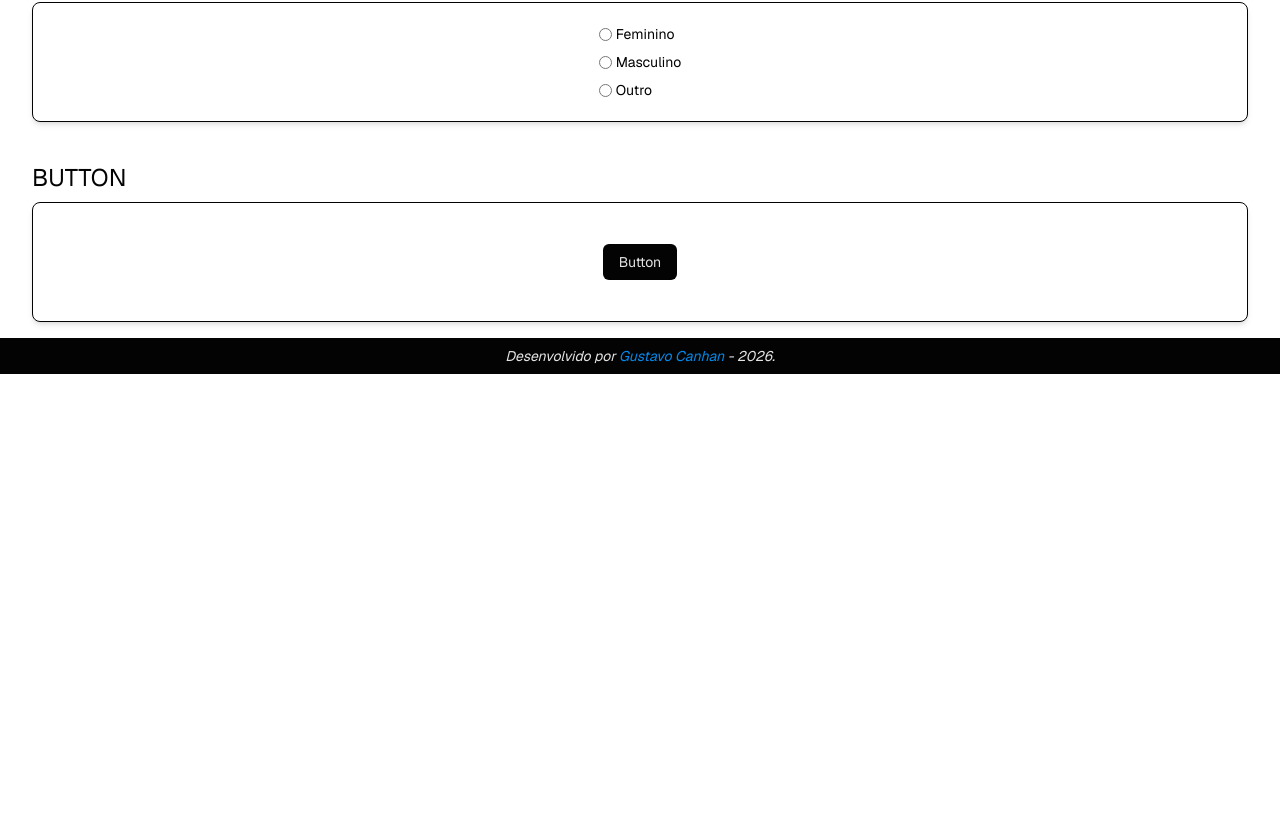
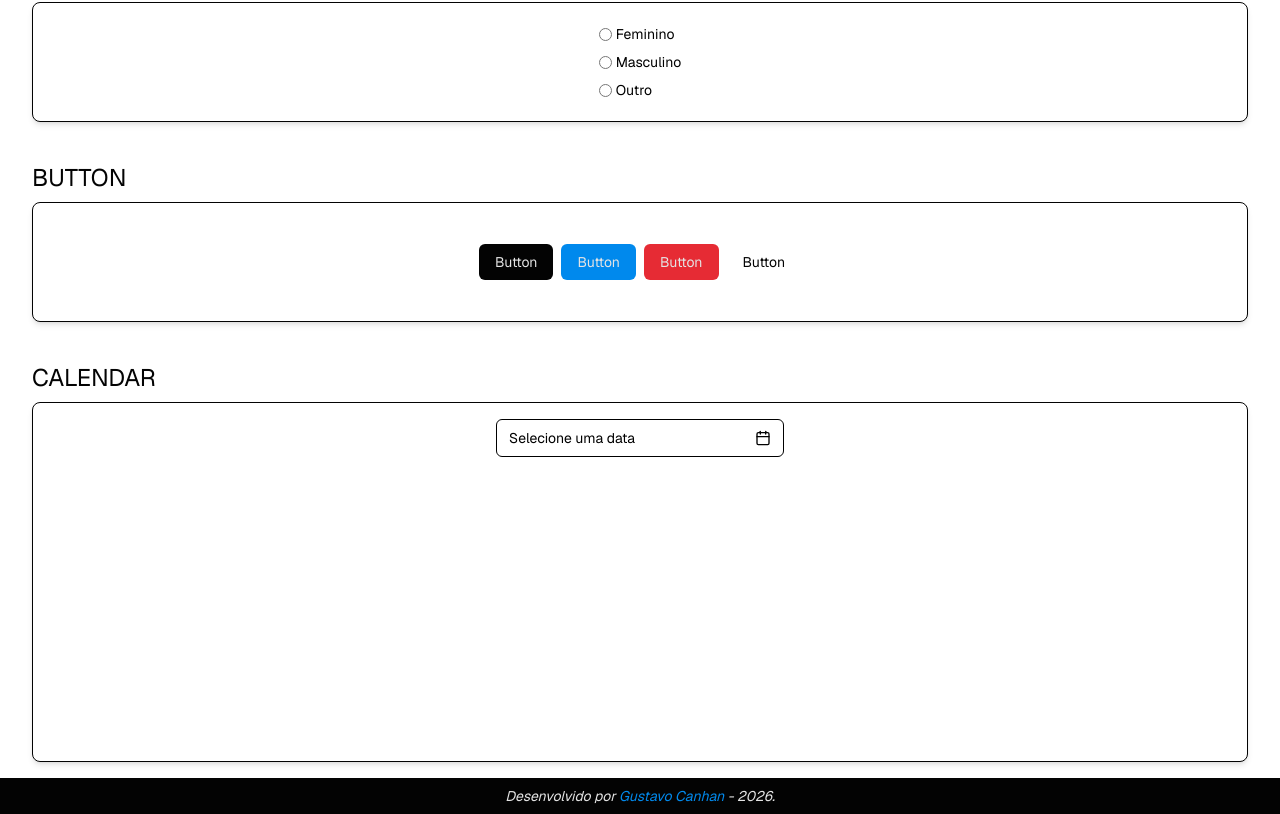
Before and after one commit to gustavocanhan/ComponentesReact, a Next.js app: page / in a window 1280 px wide. Shown: the part 1362-2176 px from the top of the page. Before the commit the page ends 1736 px from the top, so only its background shows below. Built offline with nearby package versions, Linux system fonts and the light colour scheme.

Commit message:
feat: add component calendar

```diff
--- a/src/app/componentes/page.tsx
+++ b/src/app/componentes/page.tsx
@@ -10,6 +10,7 @@ export default function Componentes() {
     "Search",
     "Radio",
     "Button",
+    "Calendar",
   ];
 
   return (
--- a/src/app/page.tsx
+++ b/src/app/page.tsx
@@ -2,6 +2,7 @@
 import Accordion from "@/components/accordion/Accordion";
 import Alert from "@/components/alert/Alert";
 import Button from "@/components/button/Button";
+import DatePicker from "@/components/date/DatePicker";
 import Dialog from "@/components/dialog/Dialog";
 import { Input } from "@/components/input/Input";
 import { InputLabel } from "@/components/input/InputLabel";
@@ -133,8 +134,20 @@ export default function Home() {
       {/* Button */}
       <div className="py-4 px-8">
         <h1 className="text-2xl text-foreground pb-2">BUTTON</h1>
-        <div className="px-2 shadow-md w-full h-30 bg-background border rounded-lg border-foreground flex justify-center items-center">
+        <div className="px-2 shadow-md w-full h-30 bg-background border rounded-lg border-foreground flex justify-center items-center gap-2">
           <Button value="Button" variant="default" />
+          <Button value="Button" variant="primary" />
+          <Button value="Button" variant="destructive" />
+          <Button value="Button" variant="ghost" />
+        </div>
+      </div>
+      {/* Calendar */}
+      <div className="py-4 px-8">
+        <h1 className="text-2xl text-foreground pb-2">CALENDAR</h1>
+        <div className="px-2 shadow-md w-full h-90 bg-background border rounded-lg border-foreground flex justify-center py-4">
+          <div className="flex flex-col gap-2">
+            <DatePicker />
+          </div>
         </div>
       </div>
     </main>
--- a/src/components/button/Button.tsx
+++ b/src/components/button/Button.tsx
@@ -5,10 +5,27 @@ type buttonProps = {
 
 export default function Button({ value, variant = "default" }: buttonProps) {
   const buttonDefault =
-    "bg-accent-foreground text-accent flex justify-center items-center py-2 px-4 rounded-md text-sm";
+    "bg-accent-foreground text-accent hover:bg-muted-foreground";
+
+  const buttonPrimary = "bg-primary text-accent hover:bg-blue-600";
+
+  const buttonDestructive = "bg-destructive text-accent hover:bg-red-800";
+
+  const buttonGhost =
+    "bg-background text-accent-foreground hover:bg-muted-foreground/10";
 
   return (
-    <button className={variant === "default" ? buttonDefault : "bg-red-200"}>
+    <button
+      className={`flex justify-center items-center py-2 px-4 rounded-md text-sm transition cursor-pointer   ${
+        variant === "primary"
+          ? buttonPrimary
+          : variant === "destructive"
+          ? buttonDestructive
+          : variant === "ghost"
+          ? buttonGhost
+          : buttonDefault
+      }`}
+    >
       {value}
     </button>
   );
--- /dev/null
+++ b/src/components/date/DatePicker.tsx
@@ -0,0 +1,200 @@
+"use client";
+
+import { Calendar, ChevronLeft, ChevronRight } from "lucide-react";
+import { useEffect, useRef, useState } from "react";
+
+export default function DatePicker() {
+  const pickerRef = useRef<HTMLDivElement | null>(null);
+
+  // Controla se o calendário está aberto ou fechado
+  const [open, setOpen] = useState(false);
+
+  // Guarda a data selecionada pelo usuário
+  const [selectedDate, setSelectedDate] = useState<Date | null>(null);
+
+  const CURRENT_YEAR = new Date().getFullYear();
+  const YEARS = Array.from({ length: 11 }, (_, i) => CURRENT_YEAR - 5 + i);
+
+  const today = new Date();
+
+  // Data base que controle o mês e ano visiveis no calendario
+  const [currentDate, setCurrentDate] = useState(
+    new Date(today.getFullYear(), today.getMonth(), 1)
+  );
+
+  // Extraimos mes e ano da data atual exibida
+  const year = currentDate.getFullYear();
+  const month = currentDate.getMonth();
+
+  // Descobre:
+  // - Qual dia da semana começa o mes
+  // - Quantos dias o mes tem
+  const firstDayofMonth = new Date(year, month, 1).getDay();
+  const daysInMonth = new Date(year, month + 1, 0).getDate();
+
+  // Criamos um array vazio que representa:
+  // espaços vazios + dias reais do mes
+  const days = Array.from({
+    length: firstDayofMonth + daysInMonth,
+  });
+
+  useEffect(() => {
+    if (!YEARS.includes(currentDate.getFullYear())) {
+      const today = new Date();
+      setCurrentDate(new Date(today.getFullYear(), today.getMonth(), 1));
+    }
+
+    function handleClickOutside(event: MouseEvent) {
+      if (
+        pickerRef.current &&
+        !pickerRef.current.contains(event.target as Node)
+      ) {
+        setOpen(false);
+      }
+    }
+
+    document.addEventListener("mousedown", handleClickOutside);
+
+    return () => {
+      document.removeEventListener("mousedown", handleClickOutside);
+    };
+  }, []);
+
+  return (
+    <div ref={pickerRef} className="relative w-72">
+      {/* Input Fake */}
+      <button
+        onClick={() => setOpen((prev) => !prev)}
+        className="w-full rounded-md border px-3 py-2 text-left text-sm flex justify-between items-center cursor-pointer"
+      >
+        <span>
+          {selectedDate
+            ? selectedDate.toLocaleDateString("pt-BR")
+            : "Selecione uma data"}
+        </span>
+        <Calendar className="w-4 h-4" />
+      </button>
+
+      {/* Calendario */}
+      {open && (
+        <div className="absolute z-10 mt-2 w-full rounded-lg border bg-background p-4 shadow-lg">
+          {/* header */}
+          <div className="mb-3 flex items-center justify-center gap-2">
+            {/* botao mes anterior */}
+            <button
+              onClick={() => setCurrentDate(new Date(year, month - 1, 1))}
+              className="rounded p-1 hover:bg-muted-foreground/10 cursor-pointer"
+            >
+              <ChevronLeft />
+            </button>
+
+            {/* select de mes */}
+            <select
+              value={month}
+              onChange={(e) =>
+                setCurrentDate(new Date(year, Number(e.target.value), 1))
+              }
+              className="rounded border px-2 py-1 text-sm cursor-pointer"
+            >
+              {MONTHS.map((m, index) => (
+                <option key={m} value={index}>
+                  {m}
+                </option>
+              ))}
+            </select>
+
+            {/* select de ano */}
+            <select
+              onChange={(e) =>
+                setCurrentDate(new Date(Number(e.target.value), month, 1))
+              }
+              className="rounded border px-2 py-1 text-sm cursor-pointer"
+              value={year}
+            >
+              {YEARS.map((y) => (
+                <option key={y} value={y}>
+                  {y}
+                </option>
+              ))}
+            </select>
+
+            {/* botao mes posterior */}
+            <button
+              onClick={() => setCurrentDate(new Date(year, month + 1, 1))}
+              className="rounded p-1 hover:bg-muted-foreground/10 cursor-pointer"
+            >
+              <ChevronRight />
+            </button>
+          </div>
+
+          {/* Dias da Semana */}
+          <div className="mb-2 grid grid-cols-7 text-center text-xs text-muted-foreground">
+            {["Su", "Mo", "Tu", "We", "Th", "Fr", "Sa"].map((day) => (
+              <span key={day}>{day}</span>
+            ))}
+          </div>
+
+          {/* Grid de Dias */}
+          <div className="grid grid-cols-7 gap-1 text-center text-sm">
+            {days.map((_, index) => {
+              // calcula o numero real do dia
+              const day = index - firstDayofMonth + 1;
+
+              // verifica se é um dia valido do mes
+              const isValidDay = day > 0 && day <= daysInMonth;
+
+              return (
+                <button
+                  key={index}
+                  disabled={!isValidDay}
+                  onClick={() => {
+                    setSelectedDate(new Date(year, month, day));
+                    setOpen(false);
+                  }}
+                  className={`h-8 rounded cursor-pointer ${
+                    isValidDay
+                      ? "hover:bg-muted-foreground/30"
+                      : "cursor-default"
+                  } ${
+                    selectedDate &&
+                    selectedDate.getDate() === day &&
+                    selectedDate.getMonth() === month &&
+                    selectedDate.getFullYear() === year
+                      ? "bg-accent-foreground text-accent"
+                      : ""
+                  }`}
+                >
+                  {isValidDay ? day : ""}
+                </button>
+              );
+            })}
+          </div>
+        </div>
+      )}
+    </div>
+  );
+}
+
+/*
+  Array fixo com os nomes dos meses.
+  Isso evita depender de locale e facilita o select.
+*/
+const MONTHS = [
+  "Janeiro",
+  "Fevereiro",
+  "Março",
+  "Abril",
+  "Maio",
+  "Junho",
+  "Julho",
+  "Agosto",
+  "Setembro",
+  "Outubro",
+  "Novembro",
+  "Dezembro",
+];
+
+/*
+  Gera uma lista de anos.
+  Aqui vai de 2020 até 2035, mas você pode ajustar.
+*/
```
